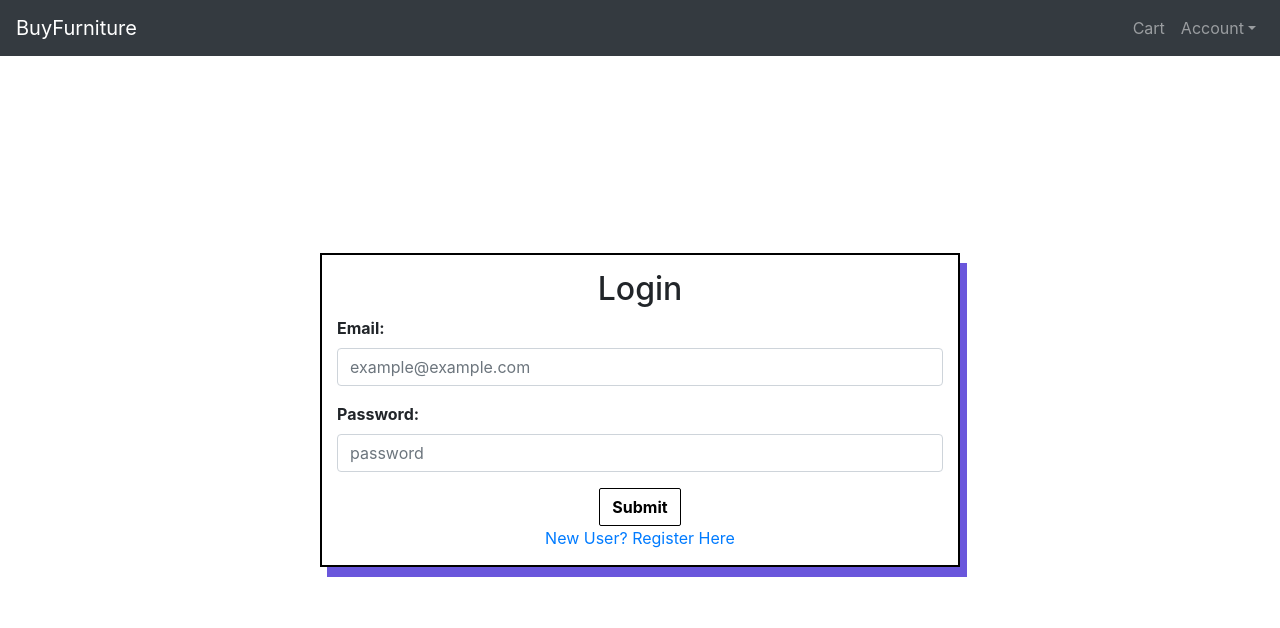
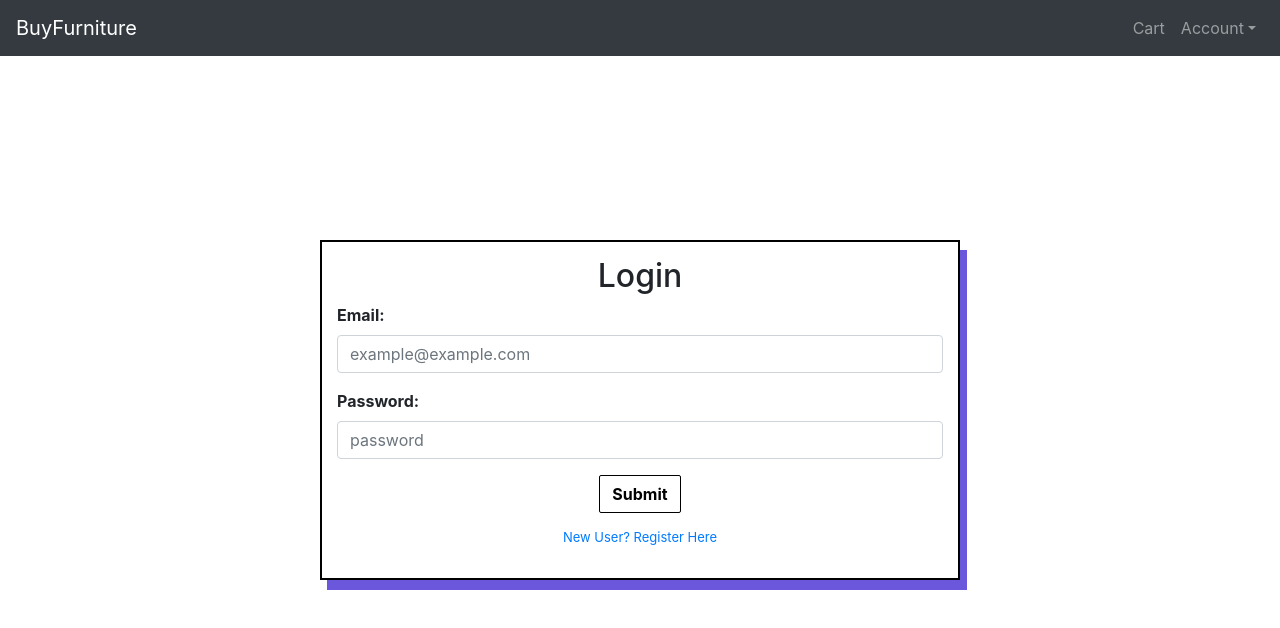
Before and after one commit to av-2599/e-commerce-Website, a React (Create React App) app in the folder Project/frontend/: page / in a window 1280 px wide. Shown: the top 628 px of the page. Built offline with nearby package versions, Linux system fonts and the light colour scheme.

Commit message:
Register link styling

```diff
--- a/Project/frontend/src/containers/login/login.jsx
+++ b/Project/frontend/src/containers/login/login.jsx
@@ -79,7 +79,9 @@ export const Login = () => {
                             </FormGroup>
                             <Button outline id={ classes.button }><strong>Submit</strong></Button>
                             <br />
-                            <a href="#">New User? Register Here</a>
+                            <div id={ classes.registerLink }>
+                                <a href="#">New User? Register Here</a>
+                            </div>
                         </Form>
                     </div>
                 </div>
--- a/Project/frontend/src/containers/login/login.module.css
+++ b/Project/frontend/src/containers/login/login.module.css
@@ -41,3 +41,8 @@
     border: 1px solid black;
     box-shadow: 2px 2px;
 }
+
+#registerLink {
+    padding: 15px;
+    font-size: small;
+}
```
